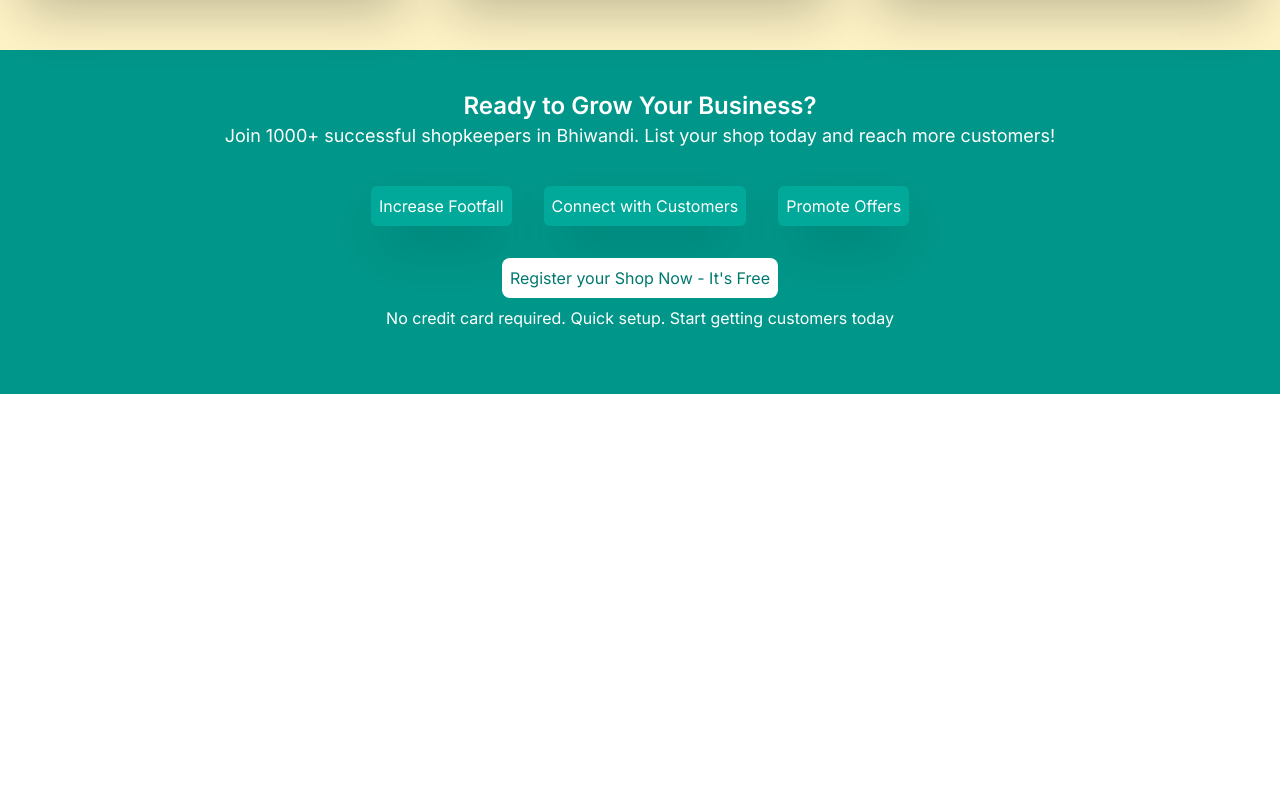
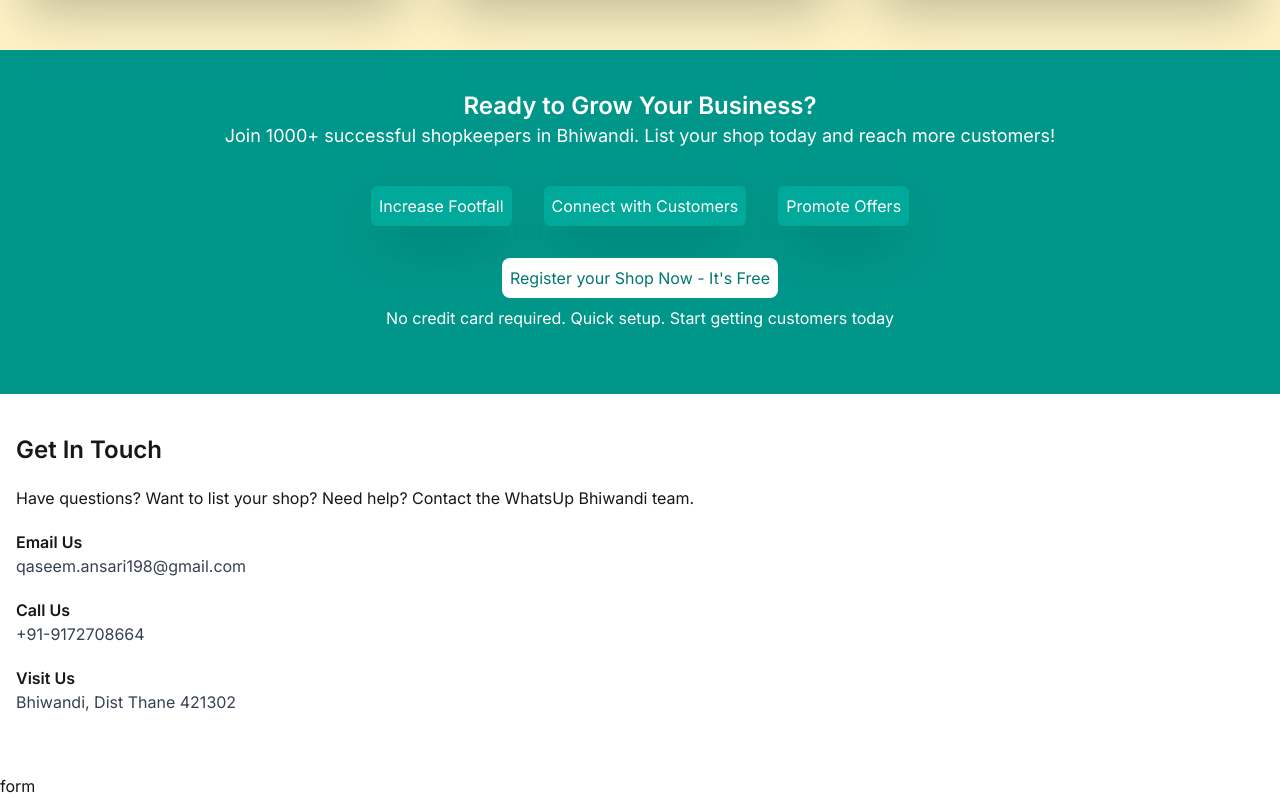
Before and after one commit to mohdqaseem198/WhatsUpBhiwandi, a Next.js app: page / in a window 1280 px wide. Shown: the part 1923-2721 px from the top of the page. Before the commit the page ends 2317 px from the top, so only its background shows below. Built offline with nearby package versions, Linux system fonts and the light colour scheme; a web font is replaced by a local one.

Commit message:
office-0902026

```diff
--- a/App.tsx
+++ b/App.tsx
@@ -1,7 +1,9 @@
 import Discover from "./src/Components/Discover";
 import FeaturedShops from "./src/Components/FeaturedShops";
+import GetInTouch from "./src/Components/GetInTouch";
 import Navbar from "./src/Components/Navbar";
 import Offers from "./src/Components/Offers";
+import QuickForm from "./src/Components/QuickForm";
 import ReadyToGrow from "./src/Components/ReadyToGrow";
 
 const App = () => {
@@ -12,6 +14,12 @@
             <FeaturedShops />
             <Offers />
             <ReadyToGrow />
+
+            <div>
+                <GetInTouch />
+                <QuickForm />
+            </div>
+
         </main>
     </div>)
 };
--- /dev/null
+++ b/src/Components/GetInTouch.tsx
@@ -0,0 +1,24 @@
+import { GetInTouchCardList } from "../Constants/constants";
+import GetInTouchCard from "./GetInTouchCard";
+
+const GetInTouch = () => {
+
+    return(<div className="py-10 px-4" id="get-in-touch">
+        <div>
+            <h2 className="text-2xl font-semibold">Get In Touch</h2>
+            <p className="my-5">Have questions? Want to list your shop? Need help? Contact the WhatsUp Bhiwandi team.</p>
+        </div>
+
+        <div>
+            {GetInTouchCardList && GetInTouchCardList.map((single) => (
+            <div key={single.id}>
+                <GetInTouchCard props={single} />
+            </div>
+            ))
+            }
+        </div>
+
+    </div>)
+};
+
+export default GetInTouch;
--- /dev/null
+++ b/src/Components/GetInTouchCard.tsx
@@ -0,0 +1,19 @@
+
+
+const GetInTouchCard = ({props}) => {
+
+    const {title, Details, img} = props;
+
+    return(<div className="my-5" id="get-in-touch-card">
+        <div>
+            <img src="" />
+        </div>
+        <div>
+            <h3 className="text-md font-semibold">{title}</h3>
+            <p className="text-gray-700">{Details}</p>
+        </div>
+
+    </div>)
+};
+
+export default GetInTouchCard;
--- /dev/null
+++ b/src/Components/QuickForm.tsx
@@ -0,0 +1,8 @@
+
+const QuickForm = () => {
+    return(<div id="quick-form">
+        form
+    </div>)
+};
+
+export default QuickForm;
--- a/src/Components/ReadyToGrow.tsx
+++ b/src/Components/ReadyToGrow.tsx
@@ -22,7 +22,6 @@
             ))
             }
         </div>
-
         <div className="flex flex-col text-center justify-center p-4">
             <RegisterButtonGrow props={props} />
 
--- a/src/Constants/constants.ts
+++ b/src/Constants/constants.ts
@@ -18,3 +18,8 @@
     {id : 2, title : "Connect with Customers"},
     {id : 3, title : "Promote Offers"},
 ];
+
+export const GetInTouchCardList : {id : number, title : string, Details : string, img ?: string}[] = [{id : 1, title: "Email Us", Details: "qaseem.ansari198@gmail.com", img:"" },
+    {id : 2, title: "Call Us", Details: "+91-9172708664", img:"" },
+    {id : 3, title: "Visit Us", Details: "Bhiwandi, Dist Thane 421302", img:"" },
+]
```
